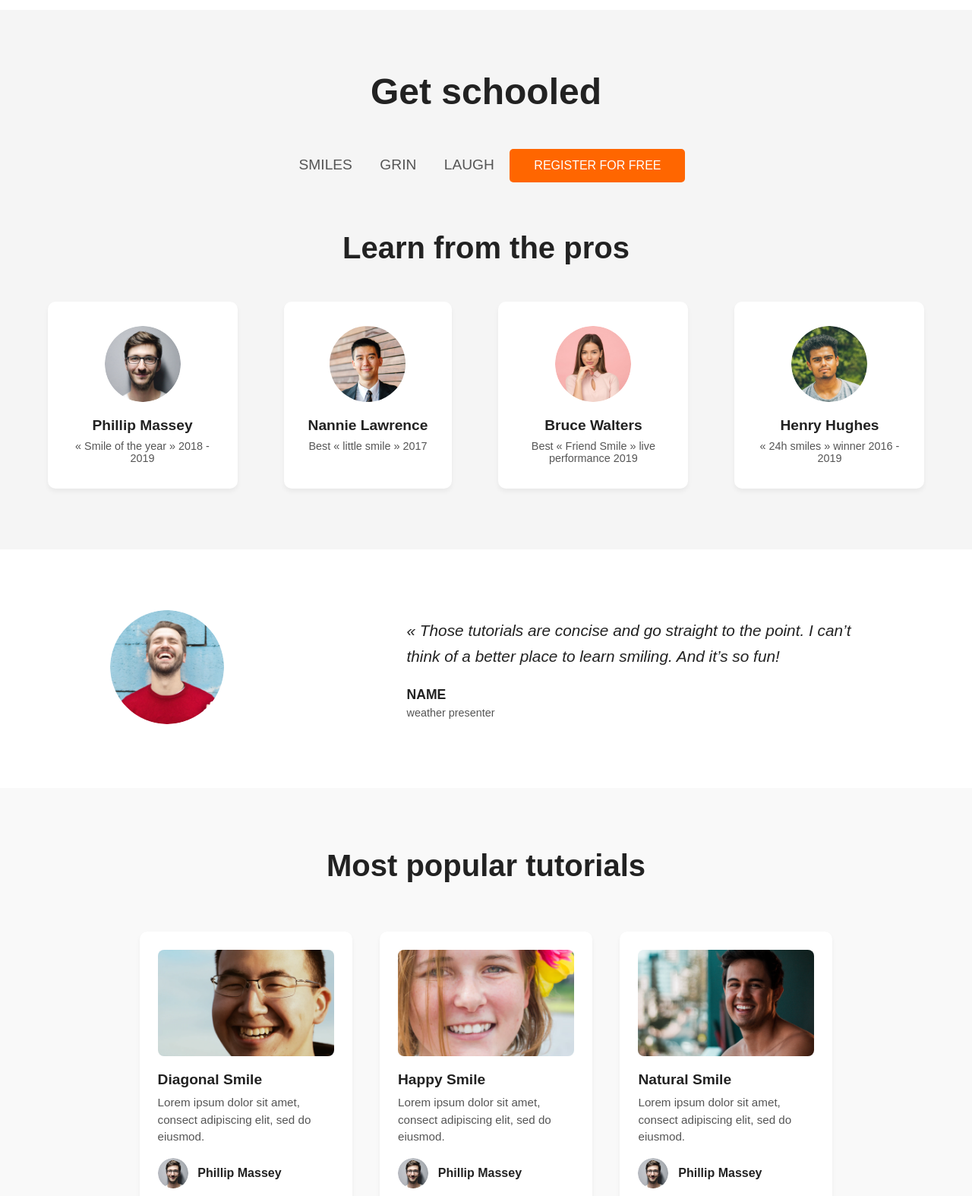
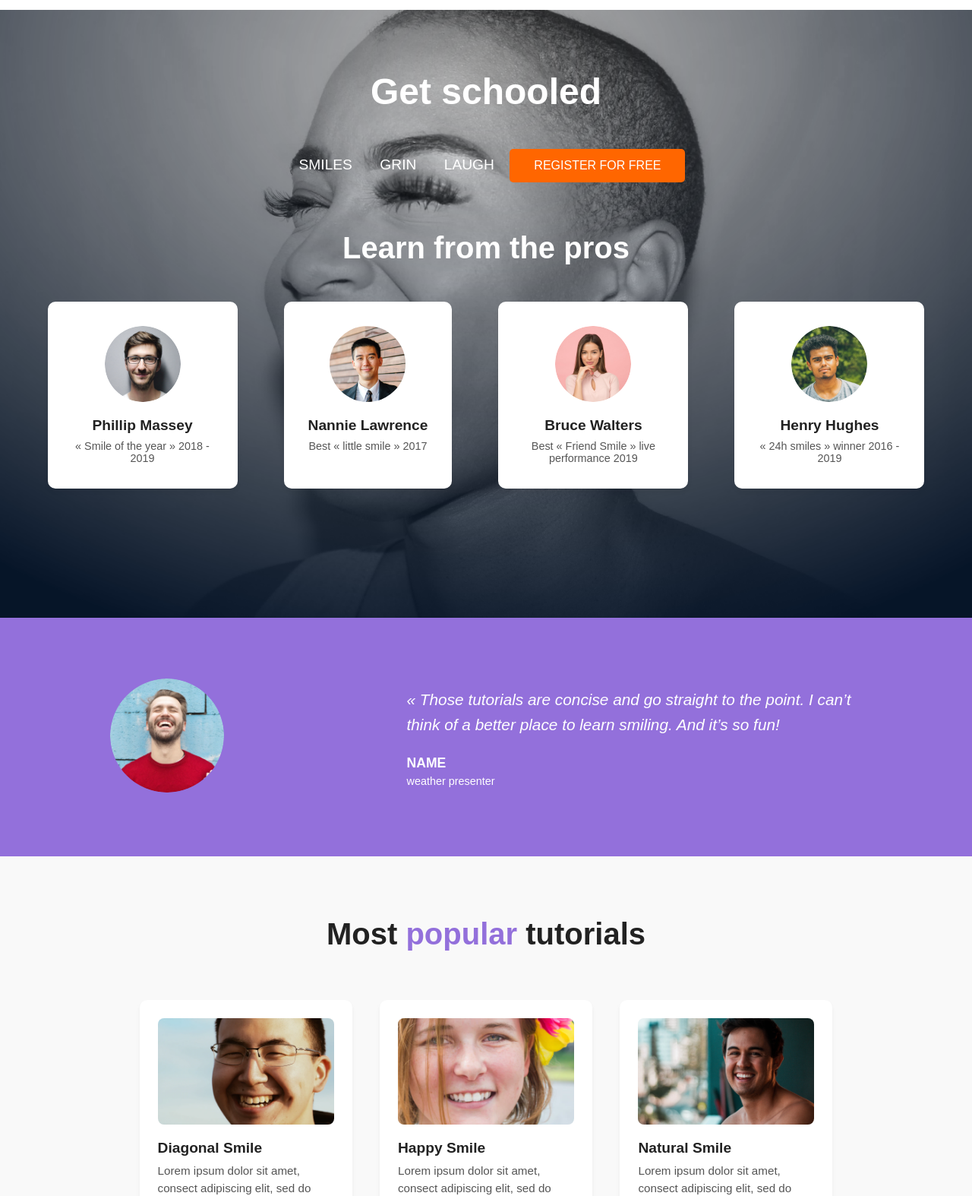
Before and after one commit to Bahaa87-ux/alx_html_css, a plain HTML site: page CSS Advanced/index.html in a window 1280 px wide. Shown: the part 73-1647 px from the top of the page at 76% size. Drawn offline with Linux system fonts and the light colour scheme.

Commit message:
change some styles

```diff
--- a/CSS Advanced/index.html
+++ b/CSS Advanced/index.html
@@ -67,7 +67,7 @@
         </div>
     </section>
     <section>
-        <h2>Most popular tutorials</h2>
+        <h2>Most <span>popular</span> tutorials</h2>
         <div>
             <img src="./image/6.png" alt="">
             <h3>Diagonal Smile</h3>
@@ -138,7 +138,7 @@
         </div>
     </section>
     <section>
-        <h2>Free membership</h2>
+        <h2><span >Free</span> membership</h2>
         <div>
             <img src="./image/smile.png" alt="">
             <h3>Lorem Ipsum</h3>
--- a/CSS Advanced/style.css
+++ b/CSS Advanced/style.css
@@ -10,14 +10,12 @@ html {
     scroll-behavior: smooth;
 }
 
-body {
-    background-color: #fff;
-}
 
 /* Header */
 header {
-    background-color: #ffffff;
+    background-color: transparent;
     box-shadow: 0 2px 4px rgba(0,0,0,0.1);
+    float:;
 }
 
 header nav {
@@ -54,8 +52,10 @@ header nav ul li a:hover {
     flex-direction: column;
     align-items: center;
     padding: 5rem 3rem;
-    background-color: #f5f5f5;
+    background-image: url("image/Object.png");
+    background-size: cover;
     text-align: center;
+    height: 100vh;
 }
 
 .banner .main-title {
@@ -65,14 +65,14 @@ header nav ul li a:hover {
 
 .banner .main-title h1 {
     font-size: 3rem;
-    color: #222;
+    color: white;
     margin-bottom: 1rem;
 }
 
 .banner .main-title span {
     display: inline-block;
     font-size: 1.2rem;
-    color: #555;
+    color: white;
     margin: 0 1rem;
 }
 
@@ -98,7 +98,7 @@ header nav ul li a:hover {
 
 .banner > div:last-child h2 {
     font-size: 2.5rem;
-    color: #222;
+    color: white;
     margin-bottom: 3rem;
 }
 
@@ -147,8 +147,9 @@ main > section:nth-child(2) {
     justify-content: space-around;
     align-items: center;
     padding: 5rem 3rem;
-    background-color: #ffffff;
+    background-color: mediumpurple;
     gap: 3rem;
+
 }
 
 main > section:nth-child(2) > div:first-child img {
@@ -163,7 +164,7 @@ main > section:nth-child(2) > div:last-child {
 
 main > section:nth-child(2) blockquote {
     font-size: 1.3rem;
-    color: #222;
+    color: white;
     margin-bottom: 1.5rem;
     font-style: italic;
     line-height: 1.6;
@@ -171,14 +172,15 @@ main > section:nth-child(2) blockquote {
 
 main > section:nth-child(2) h3 {
     font-size: 1.1rem;
-    color: #222;
+    color: white;
     margin-bottom: 0.3rem;
     font-weight: 700;
 }
 
 main > section:nth-child(2) p {
     font-size: 0.9rem;
-    color: #555;
+    color: white;
+
 }
 
 /* Most Popular Tutorials Section */
@@ -192,6 +194,9 @@ main > section:nth-child(3) h2 {
     font-size: 2.5rem;
     color: #222;
     margin-bottom: 3rem;
+}
+main > section:nth-child(3) h2 span {
+    color: mediumpurple;
 }
 
 main > section:nth-child(3) > div {
@@ -245,7 +250,7 @@ main > section:nth-child(3) > div > div img {
 
 main > section:nth-child(3) > div > div h4 {
     font-size: 1rem;
-    color: #222;
+    color: mediumpurple;
 }
 
 main > section:nth-child(3) > div > div:nth-child(5) {
@@ -270,16 +275,19 @@ main > section:nth-child(3) > div > p:last-child {
 /* Free Membership Section */
 main > section:nth-child(4) {
     padding: 5rem 3rem;
-    background-color: #ffffff;
+    background-color: black;
     text-align: center;
 }
 
 main > section:nth-child(4) h2 {
     font-size: 2.5rem;
-    color: #222;
+    color: white;
     margin-bottom: 3rem;
 }
 
+main > section:nth-child(4) h2 span {
+    color: mediumpurple;
+}
 main > section:nth-child(4) > div {
     display: inline-block;
     background-color: #f0f0f0;
@@ -344,6 +352,8 @@ main > section:nth-child(5) h2 {
     text-align: center;
 }
 
+
+
 main > section:nth-child(5) > div {
     display: flex;
     justify-content: space-around;
@@ -380,7 +390,7 @@ main > section:nth-child(5) > div > div > div:nth-child(even) {
 
 /* Footer */
 footer {
-    background-color: #222;
+    background-color: black;
     padding: 3rem;
 }
 
```
